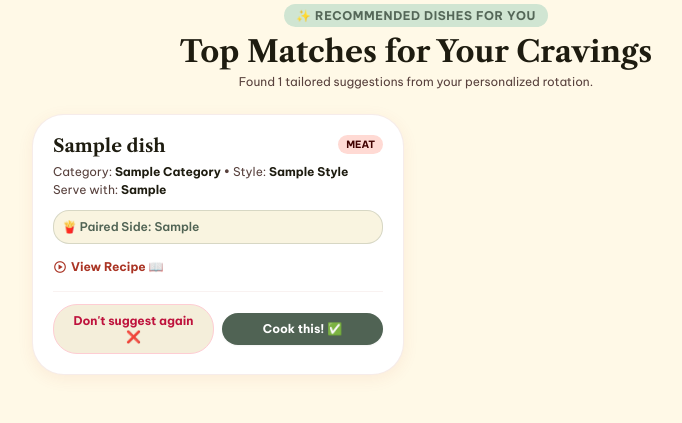
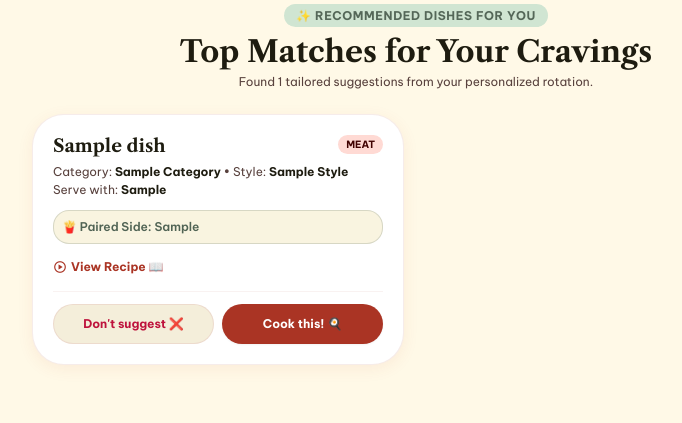
Before and after one commit to kinzafatima110/Chef-Chat, a Flask app: template templates/quick_quiz.html in a window 1280 px wide. Shown: the part 1246-1669 px from the top of the page, without its empty margins (224-906 px from the left). After the commit the page ends 1611 px from the top, so only its background shows below. Run offline with Flask 3, Linux system fonts and the light colour scheme; the template is opened without the code that fills it: most values are stand-ins (such as "Sample title", 1, 10 or a date in 2020); some libraries are stand-ins or nearby versions.

Commit message:
Fix button height, wrapping and color alignment in quiz recommendation cards

```diff
--- a/templates/quick_quiz.html
+++ b/templates/quick_quiz.html
@@ -350,19 +350,19 @@
                 </a>
               </div>
 
-              <div class="flex items-center gap-2 pt-3 border-t border-outline-variant/20">
-                <form method="post" action="/reject" class="m-0 flex-1">
+              <div class="grid grid-cols-2 gap-2 pt-3 border-t border-outline-variant/20 items-stretch">
+                <form method="post" action="/reject" class="m-0 flex">
                   <input type="hidden" name="dish" value="{{ dish.name }}">
-                  <button type="submit" class="w-full bg-surface-container hover:bg-rose-50 text-rose-700 text-xs font-bold py-2 px-3 rounded-xl border border-rose-200 transition-colors">
-                    Don't suggest again ❌
+                  <button type="submit" class="w-full h-10 bg-surface-container hover:bg-rose-50 text-rose-700 hover:text-rose-900 text-xs font-bold px-2 rounded-xl border border-outline-variant/40 transition-colors flex items-center justify-center text-center">
+                    <span>Don't suggest ❌</span>
                   </button>
                 </form>
 
-                <form method="post" action="/log" class="m-0 flex-1">
+                <form method="post" action="/log" class="m-0 flex">
                   <input type="hidden" name="dish" value="{{ dish.name }}">
                   <input type="hidden" name="category" value="{{ dish.type }}">
-                  <button type="submit" class="w-full bg-secondary hover:bg-secondary/90 text-white text-xs font-bold py-2 px-3 rounded-xl shadow-sm transition-all">
-                    Cook this! ✅
+                  <button type="submit" class="w-full h-10 bg-primary hover:bg-primary-container text-white text-xs font-bold px-2 rounded-xl shadow-sm transition-all flex items-center justify-center text-center">
+                    <span>Cook this! 🍳</span>
                   </button>
                 </form>
               </div>
```
